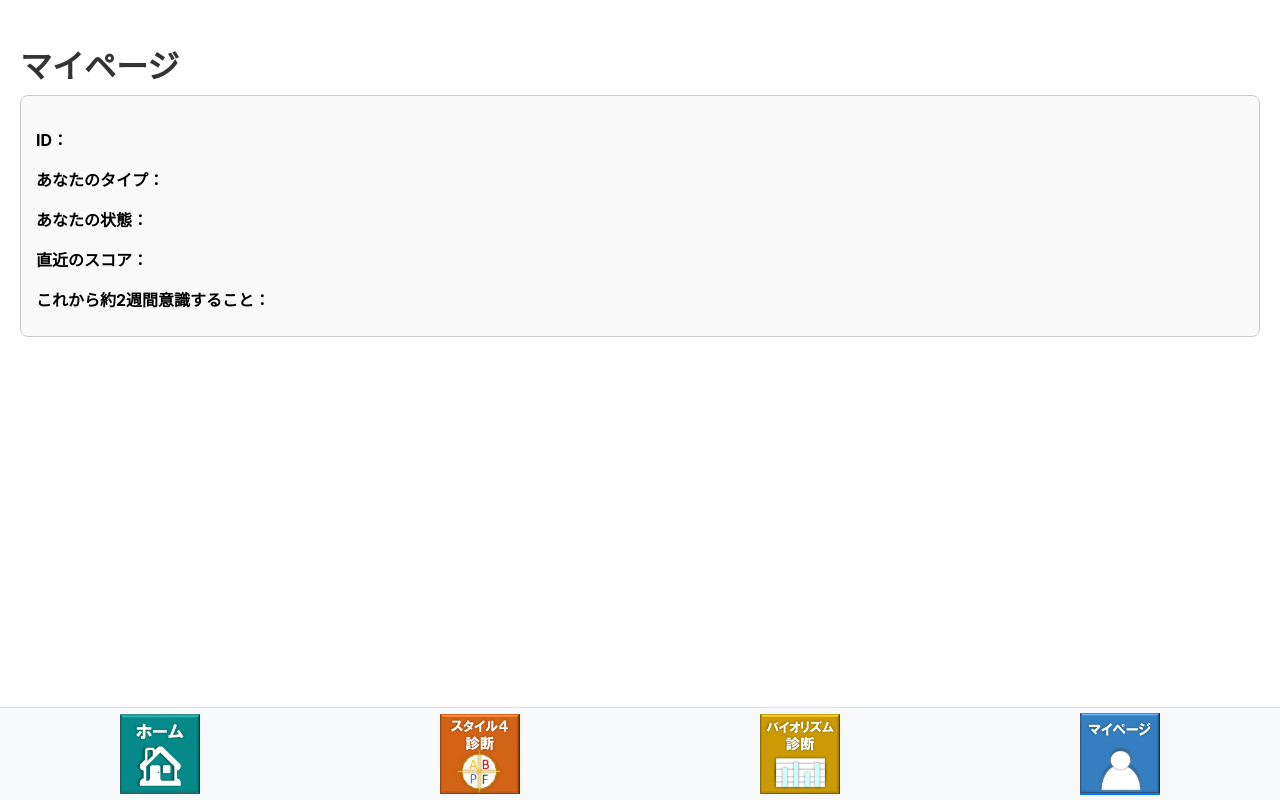
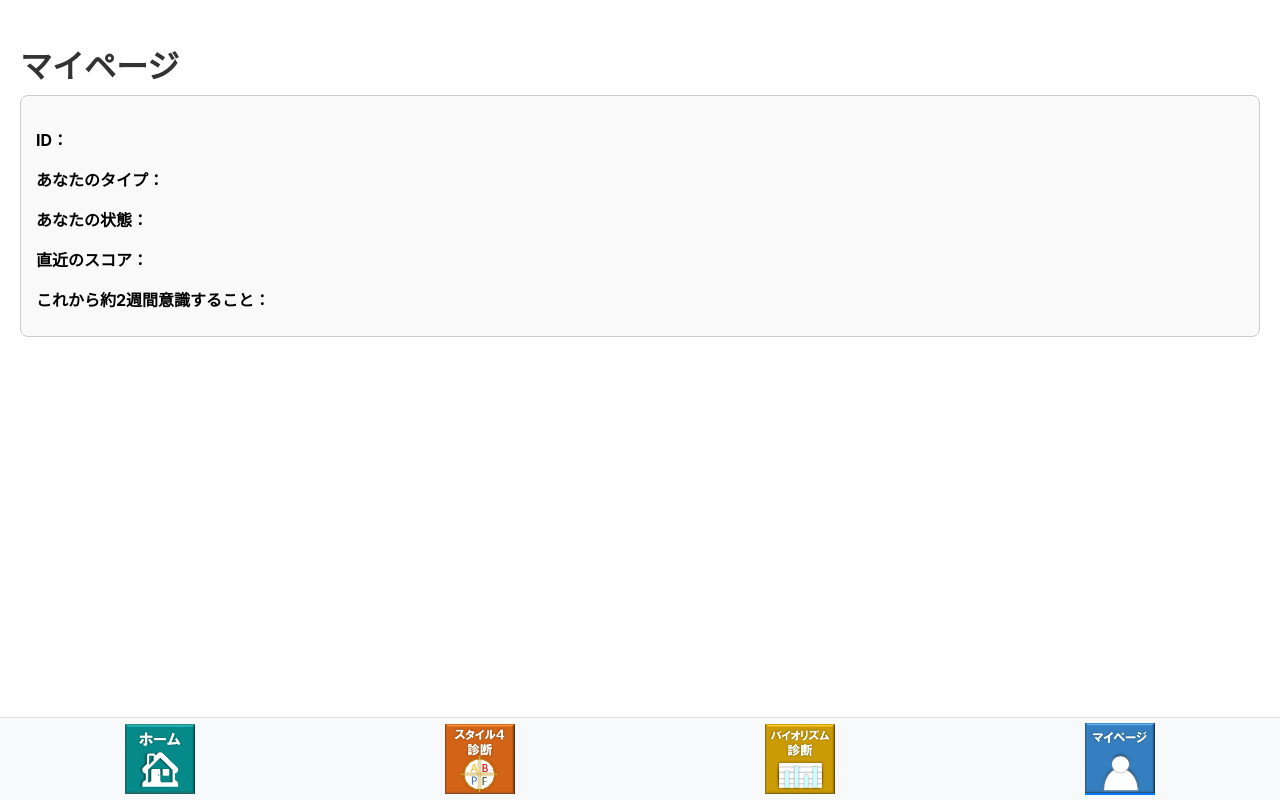
Before and after one commit to sakaguchi2783/GT-golf-app, a React (Create React App) app: page /mypage in a window 1280 px wide. Built offline with nearby package versions, Linux system fonts and the light colour scheme.

Commit message:
アイコンサイズ修正

```diff
--- a/src/components/IconNavigation.css
+++ b/src/components/IconNavigation.css
@@ -18,8 +18,8 @@
   }
 
   .nav-icon img {
-    width: 80px;  /* Adjust size if necessary */
-    height: 80px;
+    width: 70px;  /* Adjust size if necessary */
+    height: 70px;
     margin: 0; /* Remove margin */
     padding: 0; /* Remove padding */
   }
```
